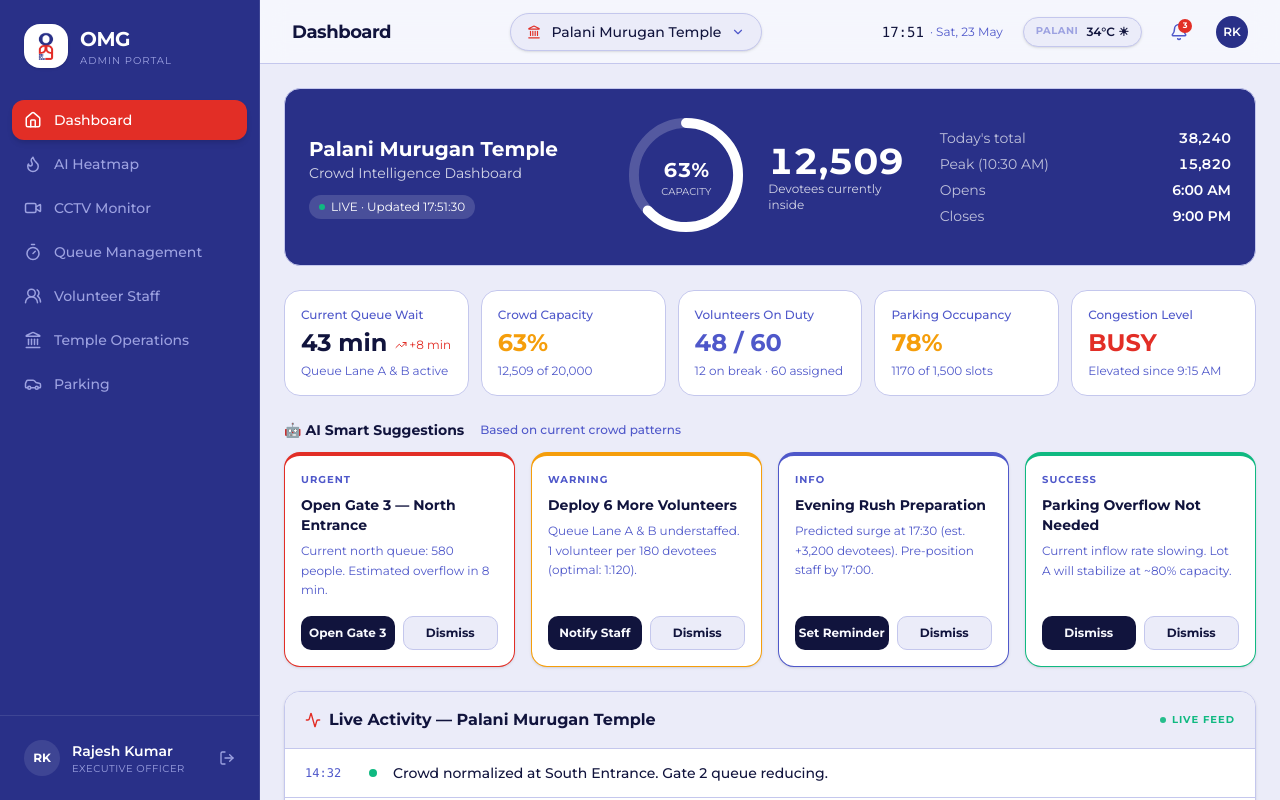
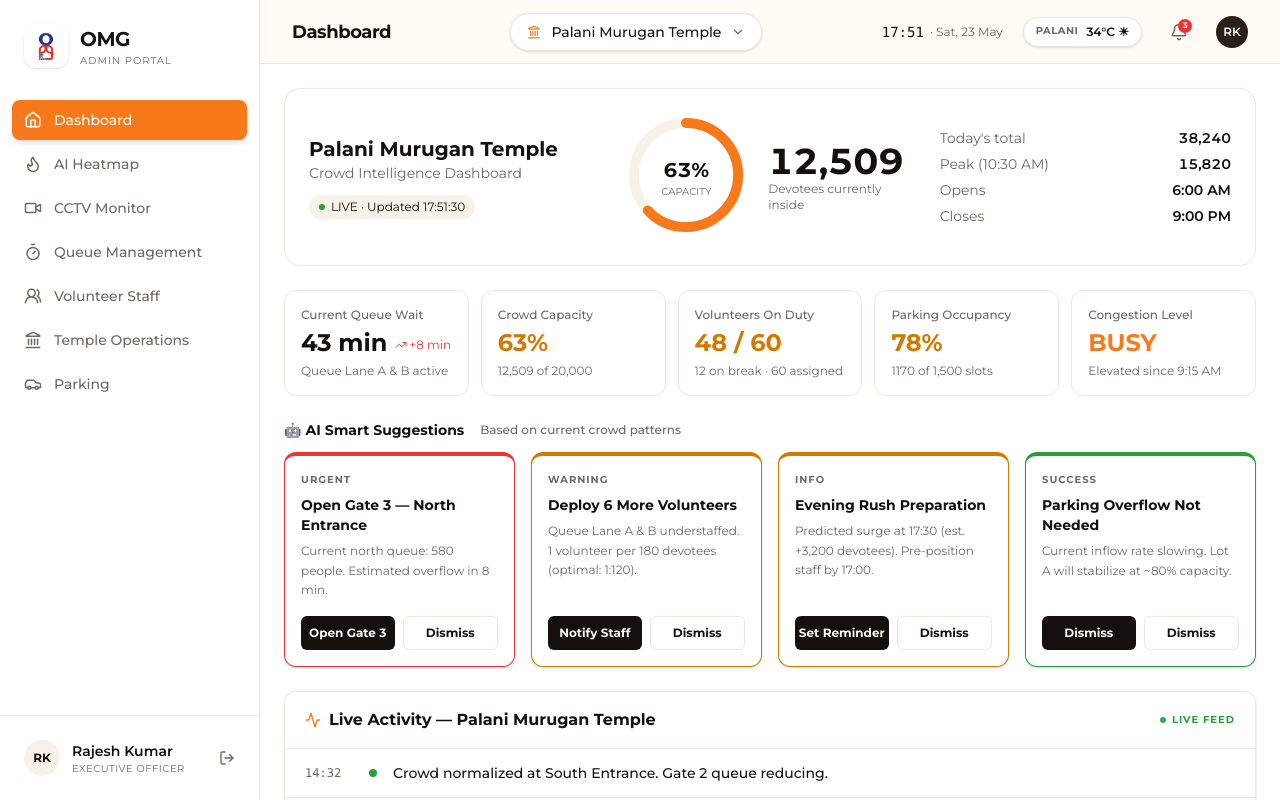
Before and after one commit to balajikarthik2004/omg-temple-admin, a React (Vite) app: page /#dashboard in a window 1280 px wide. Shown: the top 800 px of the page. Built offline with nearby package versions, Linux system fonts and the light colour scheme.

Commit message:
ui updated

```diff
--- a/src/components/temple/TempleShell.tsx
+++ b/src/components/temple/TempleShell.tsx
@@ -56,14 +56,14 @@ export function TempleShell() {
       <Toaster position="top-right" richColors />
 
       {/* Sidebar */}
-      <aside className="fixed left-0 top-0 z-30 flex h-screen w-[260px] flex-col border-r border-white/10 bg-sidebar text-sidebar-foreground">
+      <aside className="fixed left-0 top-0 z-30 flex h-screen w-[260px] flex-col border-r border-border bg-sidebar text-sidebar-foreground">
         <div className="flex flex-col px-6 py-6">
           <div className="flex items-center gap-3">
             <div className="flex h-11 w-11 items-center justify-center rounded-xl bg-white shadow-sm">
               <img src={omgLogo} alt="OMG Logo" className="h-7 w-auto object-contain" />
             </div>
             <div>
-              <div className="text-xl font-bold tracking-tight text-white">OMG</div>
+              <div className="text-xl font-bold tracking-tight text-sidebar-foreground">OMG</div>
               <div className="text-[10px] uppercase tracking-widest text-sidebar-muted">
                 Admin Portal
               </div>
@@ -93,26 +93,26 @@ export function TempleShell() {
                 className={`group flex w-full items-center gap-3 rounded-lg px-3 py-2.5 text-sm font-medium transition-all duration-300 ${
                   active
                     ? "bg-sidebar-active text-white shadow-md"
-                    : "text-sidebar-muted hover:bg-white/10 hover:text-white hover:translate-x-1 hover:shadow-sm"
+                    : "text-sidebar-muted hover:bg-muted hover:text-sidebar-foreground hover:translate-x-1 hover:shadow-sm"
                 }`}
               >
-                <Icon size={18} className={`transition-all duration-300 ${active ? "text-white" : "text-sidebar-muted group-hover:text-white group-hover:scale-110"}`} />
+                <Icon size={18} className={`transition-all duration-300 ${active ? "text-white" : "text-sidebar-muted group-hover:text-sidebar-foreground group-hover:scale-110"}`} />
                 {item.label}
               </button>
             );
           })}
         </nav>
 
-        <div className="mt-auto border-t border-white/10 p-4">
-          <div className="flex items-center gap-3 rounded-xl p-2 hover:bg-white/5 transition-colors cursor-pointer group">
-            <div className="grid h-9 w-9 place-items-center rounded-full bg-white/10 text-xs font-bold text-white group-hover:bg-sidebar-active transition-colors">
+        <div className="mt-auto border-t border-border p-4">
+          <div className="flex items-center gap-3 rounded-xl p-2 hover:bg-muted transition-colors cursor-pointer group">
+            <div className="grid h-9 w-9 place-items-center rounded-full bg-muted text-xs font-bold text-sidebar-foreground group-hover:bg-sidebar-active group-hover:text-white transition-colors">
               RK
             </div>
             <div className="min-w-0 flex-1 text-left">
-              <div className="truncate text-sm font-semibold text-white">Rajesh Kumar</div>
+              <div className="truncate text-sm font-semibold text-sidebar-foreground">Rajesh Kumar</div>
               <div className="truncate text-[10px] uppercase tracking-wider text-sidebar-muted">Executive Officer</div>
             </div>
-            <LogOut size={16} className="text-sidebar-muted group-hover:text-white transition-colors" />
+            <LogOut size={16} className="text-sidebar-muted group-hover:text-sidebar-foreground transition-colors" />
           </div>
         </div>
       </aside>
--- a/src/components/temple/sections/DashboardSection.tsx
+++ b/src/components/temple/sections/DashboardSection.tsx
@@ -81,12 +81,12 @@ export function DashboardSection({ temple }: { temple: Temple }) {
   return (
     <div className="space-y-6">
       {/* Hero Banner */}
-      <div className="relative overflow-hidden rounded-2xl border border-border bg-sidebar p-6 text-white">
+      <div className="relative overflow-hidden rounded-2xl border border-border bg-sidebar p-6 text-sidebar-foreground">
         <div className="grid gap-6 md:grid-cols-3 md:items-center">
           <div>
             <div className="text-xl font-bold">{temple.name}</div>
-            <div className="text-sm text-white/80">Crowd Intelligence Dashboard</div>
-            <div className="mt-3 inline-flex items-center gap-1.5 rounded-full bg-white/15 px-2.5 py-1 text-xs">
+            <div className="text-sm text-muted-foreground">Crowd Intelligence Dashboard</div>
+            <div className="mt-3 inline-flex items-center gap-1.5 rounded-full bg-muted px-2.5 py-1 text-xs">
               <span className="h-1.5 w-1.5 rounded-full bg-emerald" />
               LIVE · Updated {now.toLocaleTimeString("en-IN", { hour12: false })}
             </div>
@@ -94,25 +94,25 @@ export function DashboardSection({ temple }: { temple: Temple }) {
           <div className="flex items-center justify-center gap-5">
             <div className="relative grid h-32 w-32 place-items-center">
               <svg viewBox="0 0 100 100" className="absolute inset-0 -rotate-90">
-                <circle cx="50" cy="50" r="42" fill="none" stroke="rgba(255,255,255,0.2)" strokeWidth="8" />
-                <circle cx="50" cy="50" r="42" fill="none" stroke="white" strokeWidth="8" strokeLinecap="round"
+                <circle cx="50" cy="50" r="42" fill="none" stroke="var(--muted)" strokeWidth="8" />
+                <circle cx="50" cy="50" r="42" fill="none" stroke="var(--saffron)" strokeWidth="8" strokeLinecap="round"
                   strokeDasharray={`${(pct / 100) * 264} 264`} />
               </svg>
               <div className="text-center">
                 <div className="text-xl font-bold tabular-nums">{pct}%</div>
-                <div className="text-[10px] uppercase opacity-80">Capacity</div>
+                <div className="text-[10px] uppercase text-muted-foreground">Capacity</div>
               </div>
             </div>
             <div>
               <div className="text-4xl font-bold tabular-nums">{inside.toLocaleString("en-IN")}</div>
-              <div className="text-xs text-white/80">Devotees currently inside</div>
+              <div className="text-xs text-muted-foreground">Devotees currently inside</div>
             </div>
           </div>
           <div className="space-y-1.5 text-sm">
-            <div className="flex justify-between"><span className="text-white/70">Today's total</span><span className="font-semibold tabular-nums">38,240</span></div>
-            <div className="flex justify-between"><span className="text-white/70">Peak (10:30 AM)</span><span className="font-semibold tabular-nums">15,820</span></div>
-            <div className="flex justify-between"><span className="text-white/70">Opens</span><span className="font-semibold">6:00 AM</span></div>
-            <div className="flex justify-between"><span className="text-white/70">Closes</span><span className="font-semibold">9:00 PM</span></div>
+            <div className="flex justify-between"><span className="text-muted-foreground">Today's total</span><span className="font-semibold tabular-nums">38,240</span></div>
+            <div className="flex justify-between"><span className="text-muted-foreground">Peak (10:30 AM)</span><span className="font-semibold tabular-nums">15,820</span></div>
+            <div className="flex justify-between"><span className="text-muted-foreground">Opens</span><span className="font-semibold">6:00 AM</span></div>
+            <div className="flex justify-between"><span className="text-muted-foreground">Closes</span><span className="font-semibold">9:00 PM</span></div>
           </div>
         </div>
       </div>
--- a/src/styles.css
+++ b/src/styles.css
@@ -53,80 +53,56 @@
 }
 
 :root {
-  --radius: 0.75rem;
-
-  /* Blue Scale (Secondary) */
-  --blue-50: #F8F9FE;
-  --blue-100: #EBECF9;
-  --blue-200: #C4C7ED;
-  --blue-300: #9DA2E1;
-  --blue-400: #767DD6;
-  --blue-500: #4F58CA;
-  --blue-600: #353EB0;
-  --blue-700: #293088;
-  --blue-800: #1A1D54;
-  --blue-900: #11143D;
-
-  /* Red Scale (Primary - Hex inferred due to image label copy-paste error) */
-  --red-50: #FEF2F2;
-  --red-100: #FDE8E8;
-  --red-200: #FBD5D5;
-  --red-300: #F8B4B4;
-  --red-400: #F98080;
-  --red-500: #F05252;
-  --red-600: #E22E26; /* Primary */
-  --red-700: #C81E1E;
-  --red-800: #9B1C1C;
-  --red-900: #771D1D;
+  --radius: 0.5rem;
 
   /* Core UI Mapping */
-  --background: var(--blue-50);
-  --surface: var(--blue-100);
-  --foreground: var(--blue-900);
+  --background: oklch(0.985 0.012 75);
+  --surface: oklch(1 0 0);
+  --foreground: oklch(0.18 0.01 50);
 
-  --card: #FFFFFF;
-  --card-foreground: var(--blue-900);
+  --card: oklch(1 0 0);
+  --card-foreground: oklch(0.18 0.01 50);
 
-  --popover: #FFFFFF;
-  --popover-foreground: var(--blue-900);
+  --popover: oklch(1 0 0);
+  --popover-foreground: oklch(0.18 0.01 50);
 
-  --primary: var(--red-600);
-  --primary-foreground: #FFFFFF;
+  --primary: oklch(0.71 0.18 50);
+  --primary-foreground: oklch(1 0 0);
 
-  --secondary: var(--blue-700);
-  --secondary-foreground: #FFFFFF;
+  --secondary: oklch(0.96 0.02 80);
+  --secondary-foreground: oklch(0.25 0.02 50);
 
-  --muted: var(--blue-100);
-  --muted-foreground: var(--blue-500);
+  --muted: oklch(0.96 0.015 80);
+  --muted-foreground: oklch(0.52 0.015 60);
 
-  --accent: var(--blue-100);
-  --accent-foreground: var(--blue-700);
+  --accent: oklch(0.94 0.05 85);
+  --accent-foreground: oklch(0.25 0.02 50);
 
-  --destructive: var(--red-600);
-  --destructive-foreground: #FFFFFF;
+  --destructive: oklch(0.62 0.22 27);
+  --destructive-foreground: oklch(1 0 0);
 
-  --border: var(--blue-200);
-  --input: var(--blue-200);
-  --ring: var(--blue-700);
+  --border: oklch(0.93 0.018 80);
+  --input: oklch(0.93 0.018 80);
+  --ring: oklch(0.71 0.18 50);
 
   /* Sidebar Mapping */
-  --sidebar: var(--blue-700);
-  --sidebar-foreground: #FFFFFF;
-  --sidebar-active: var(--red-600);
-  --sidebar-muted: var(--blue-300);
+  --sidebar: oklch(1 0 0);
+  --sidebar-foreground: oklch(0.18 0.01 50);
+  --sidebar-active: oklch(0.71 0.18 50);
+  --sidebar-muted: oklch(0.52 0.015 60);
 
   /* Additional Variables & Status */
-  --saffron: var(--red-600);
-  --gold: #F59E0B;
-  --emerald: #10B981;
-  --danger: var(--red-600);
-  --info: var(--blue-500);
-  --indigo-deep: var(--blue-700);
+  --saffron: oklch(0.71 0.18 50);
+  --gold: oklch(0.79 0.16 90);
+  --emerald: oklch(0.62 0.18 145);
+  --danger: oklch(0.62 0.22 27);
+  --info: oklch(0.66 0.16 65);
+  --indigo-deep: oklch(0.25 0.02 50);
 
-  --status-normal: #10B981;
-  --status-busy: #F59E0B;
-  --status-crowded: var(--red-600);
-  --status-critical: var(--red-700);
+  --status-normal: oklch(0.62 0.18 145);
+  --status-busy: oklch(0.66 0.16 65);
+  --status-crowded: oklch(0.71 0.18 50);
+  --status-critical: oklch(0.6 0.22 27);
 }
 
 @layer base {
```
